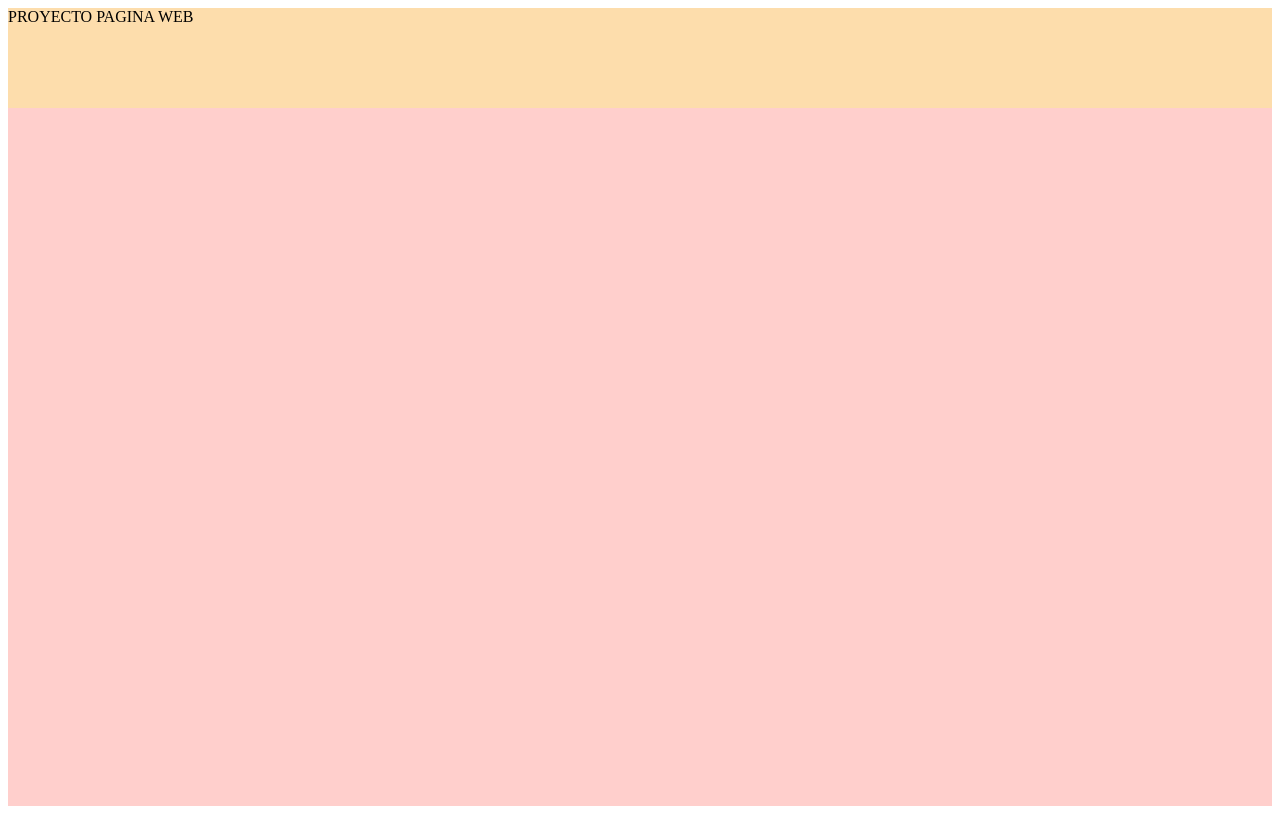
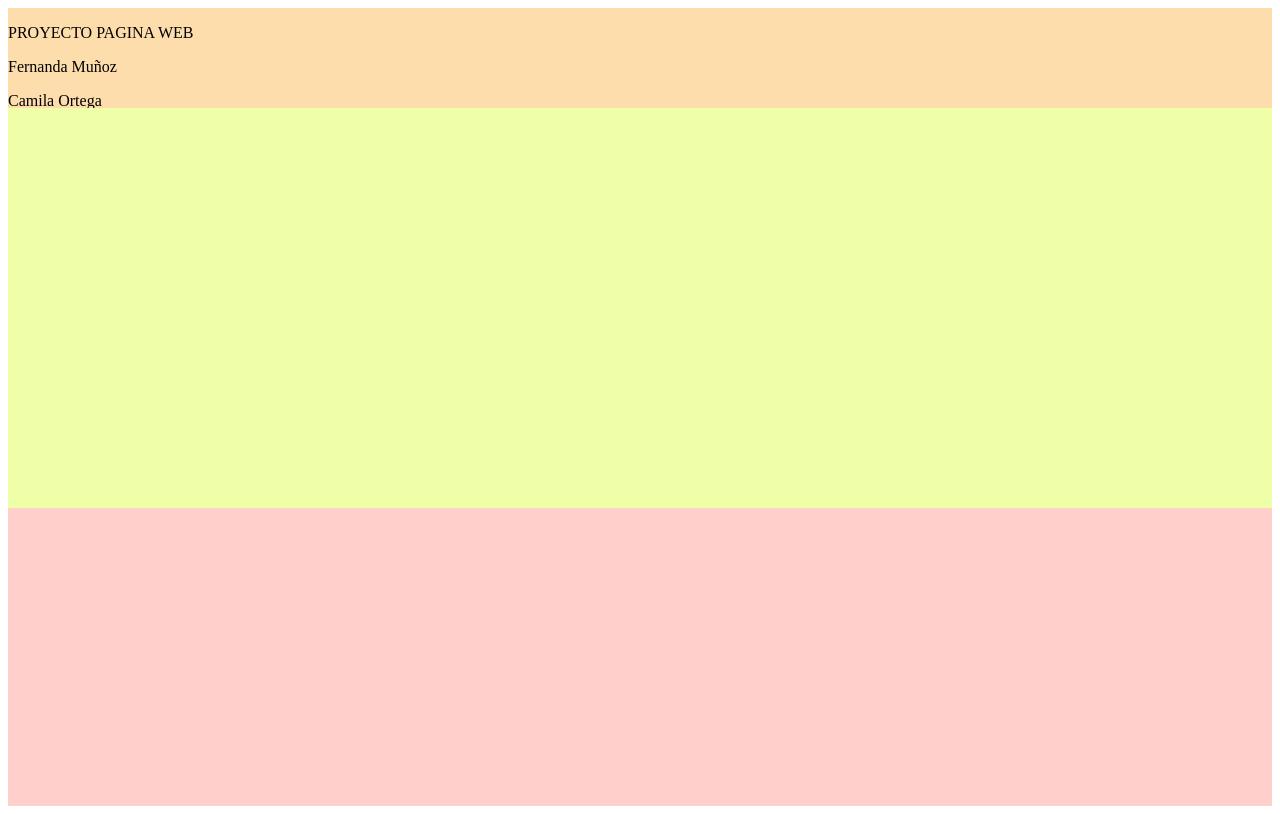
Before and after one commit to FernandaMu20/pagina8_7, a plain HTML site: page index.html in a window 1280 px wide. Drawn offline with Linux system fonts and the light colour scheme.

Commit message:
Add files via upload
Actualizacion #4 15/04/24

```diff
--- a/index.html
+++ b/index.html
@@ -11,11 +11,20 @@
     <div class="contenedor">
 
 <div class="encabezado">
-PROYECTO PAGINA WEB
+<p>PROYECTO PAGINA WEB</p>
+<p>Fernanda Muñoz</p>
+<p>Camila Ortega</p>
+
+</div>
+<div class=matematicas>
 
 
-</div>
-<div class=></div>
+
+
+
+
+
+
 </div>
 <div></div>
 <div></div>
```
